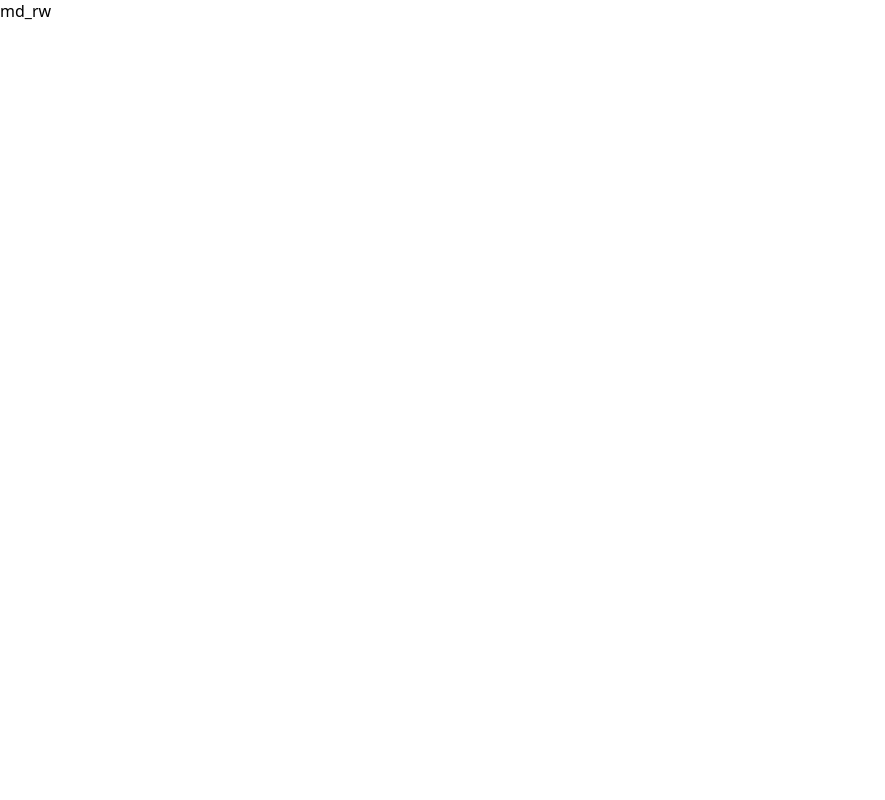
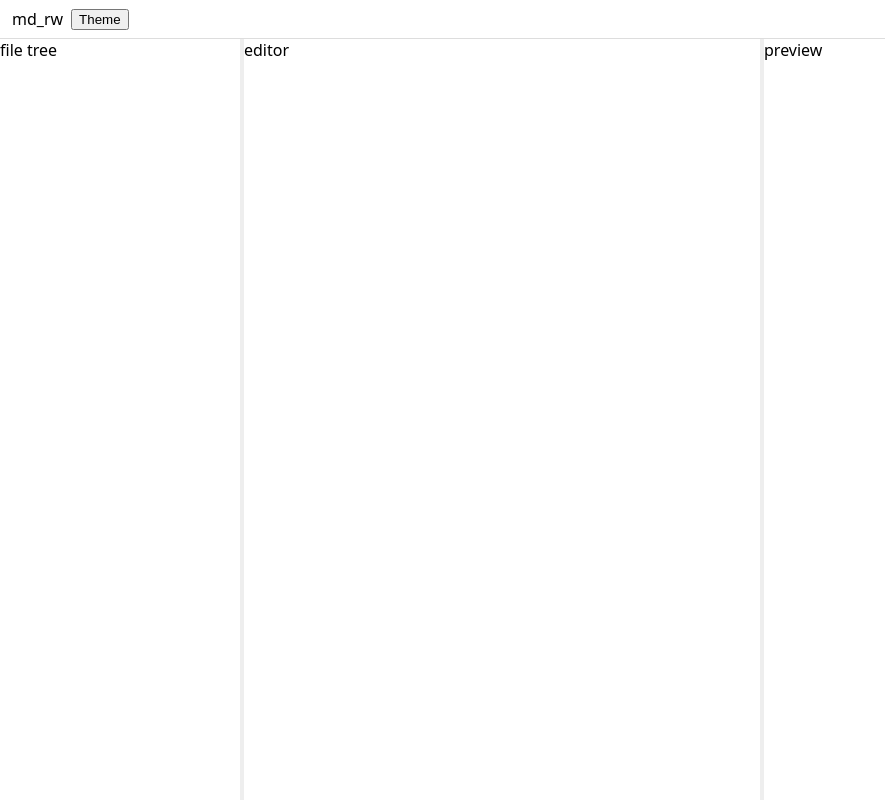
Before and after one commit to pkupt/pilcrow, a Preact app: page / in a window 1280 px wide. Shown: the whole page, without its empty margins (0-885 px from the left). Built offline with nearby package versions, Linux system fonts and the light colour scheme.

Commit message:
feat: add App layout shell with 3 panes + theme toggle

```diff
--- a/src/main.tsx
+++ b/src/main.tsx
@@ -1,7 +1,4 @@
 import { render } from 'preact';
-
-function App() {
-  return <div>md_rw</div>;
-}
+import { App } from './ui/App';
 
 render(<App />, document.getElementById('app')!);
--- /dev/null
+++ b/src/ui/App.tsx
@@ -0,0 +1,46 @@
+import { useSignal } from '@preact/signals';
+import { workspace } from '../store/workspace';
+import { FileTree } from './FileTree';
+import { EditorPane } from './EditorPane';
+import { PreviewPane } from './PreviewPane';
+import { CommandBar } from './CommandBar';
+import { ErrorBoundary } from './ErrorBoundary';
+import './styles.css';
+
+export function App() {
+  const treeWidth = useSignal(240);
+  const editorWidth = useSignal(0.5);
+
+  return (
+    <ErrorBoundary>
+      <div class="app-shell" data-theme={workspace.theme.value}>
+        <CommandBar />
+        <div class="app-body">
+          <aside
+            class="pane tree-pane"
+            data-pane="tree"
+            style={{ width: `${treeWidth.value}px` }}
+          >
+            <FileTree />
+          </aside>
+          <div class="resizer" data-resize="tree" />
+          <section
+            class="pane editor-pane"
+            data-pane="editor"
+            style={{ flex: `${editorWidth.value} 1 0` }}
+          >
+            <EditorPane />
+          </section>
+          <div class="resizer" data-resize="editor" />
+          <section
+            class="pane preview-pane"
+            data-pane="preview"
+            style={{ flex: `${1 - editorWidth.value} 1 0` }}
+          >
+            <PreviewPane />
+          </section>
+        </div>
+      </div>
+    </ErrorBoundary>
+  );
+}
--- /dev/null
+++ b/src/ui/CommandBar.tsx
@@ -0,0 +1,13 @@
+import { workspace } from '../store/workspace';
+
+export function CommandBar() {
+  const toggleTheme = () => {
+    workspace.setTheme(workspace.theme.value === 'light' ? 'dark' : 'light');
+  };
+  return (
+    <header class="command-bar">
+      <span class="app-name">md_rw</span>
+      <button onClick={toggleTheme} aria-label="Toggle theme">Theme</button>
+    </header>
+  );
+}
--- /dev/null
+++ b/src/ui/EditorPane.tsx
@@ -0,0 +1,3 @@
+export function EditorPane() {
+  return <div data-testid="editor-pane">editor</div>;
+}
--- /dev/null
+++ b/src/ui/ErrorBoundary.tsx
@@ -0,0 +1,25 @@
+import { Component, type ComponentChildren } from 'preact';
+
+export class ErrorBoundary extends Component<
+  { children: ComponentChildren },
+  { error: Error | null }
+> {
+  state: { error: Error | null } = { error: null };
+
+  static getDerivedStateFromError(error: Error) {
+    return { error };
+  }
+
+  render() {
+    if (this.state.error) {
+      return (
+        <div class="error-screen">
+          <h1>Something went wrong</h1>
+          <pre>{this.state.error.message}</pre>
+          <button onClick={() => location.reload()}>Reload</button>
+        </div>
+      );
+    }
+    return this.props.children;
+  }
+}
--- /dev/null
+++ b/src/ui/FileTree.tsx
@@ -0,0 +1,3 @@
+export function FileTree() {
+  return <div data-testid="file-tree">file tree</div>;
+}
--- /dev/null
+++ b/src/ui/PreviewPane.tsx
@@ -0,0 +1,3 @@
+export function PreviewPane() {
+  return <div data-testid="preview-pane">preview</div>;
+}
--- /dev/null
+++ b/src/ui/styles.css
@@ -0,0 +1,31 @@
+.app-shell {
+  display: flex;
+  flex-direction: column;
+  height: 100vh;
+}
+
+.app-body {
+  display: flex;
+  flex: 1;
+  min-height: 0;
+}
+
+.pane {
+  min-width: 0;
+  overflow: auto;
+}
+
+.command-bar {
+  display: flex;
+  align-items: center;
+  gap: 8px;
+  padding: 8px 12px;
+  border-bottom: 1px solid var(--border, #ddd);
+}
+
+.resizer {
+  flex: none;
+  width: 4px;
+  cursor: col-resize;
+  background: var(--border, #eee);
+}
--- a/tsconfig.json
+++ b/tsconfig.json
@@ -5,7 +5,7 @@
     "moduleResolution": "bundler",
     "lib": ["ES2022", "DOM", "DOM.Iterable"],
     "types": ["chrome"],
-    "jsx": "preserve",
+    "jsx": "react-jsx",
     "jsxImportSource": "preact",
     "strict": true,
     "noUnusedLocals": true,
```
Also changed, not shown: 1 other file (tests, documents, lock files or other folders).
